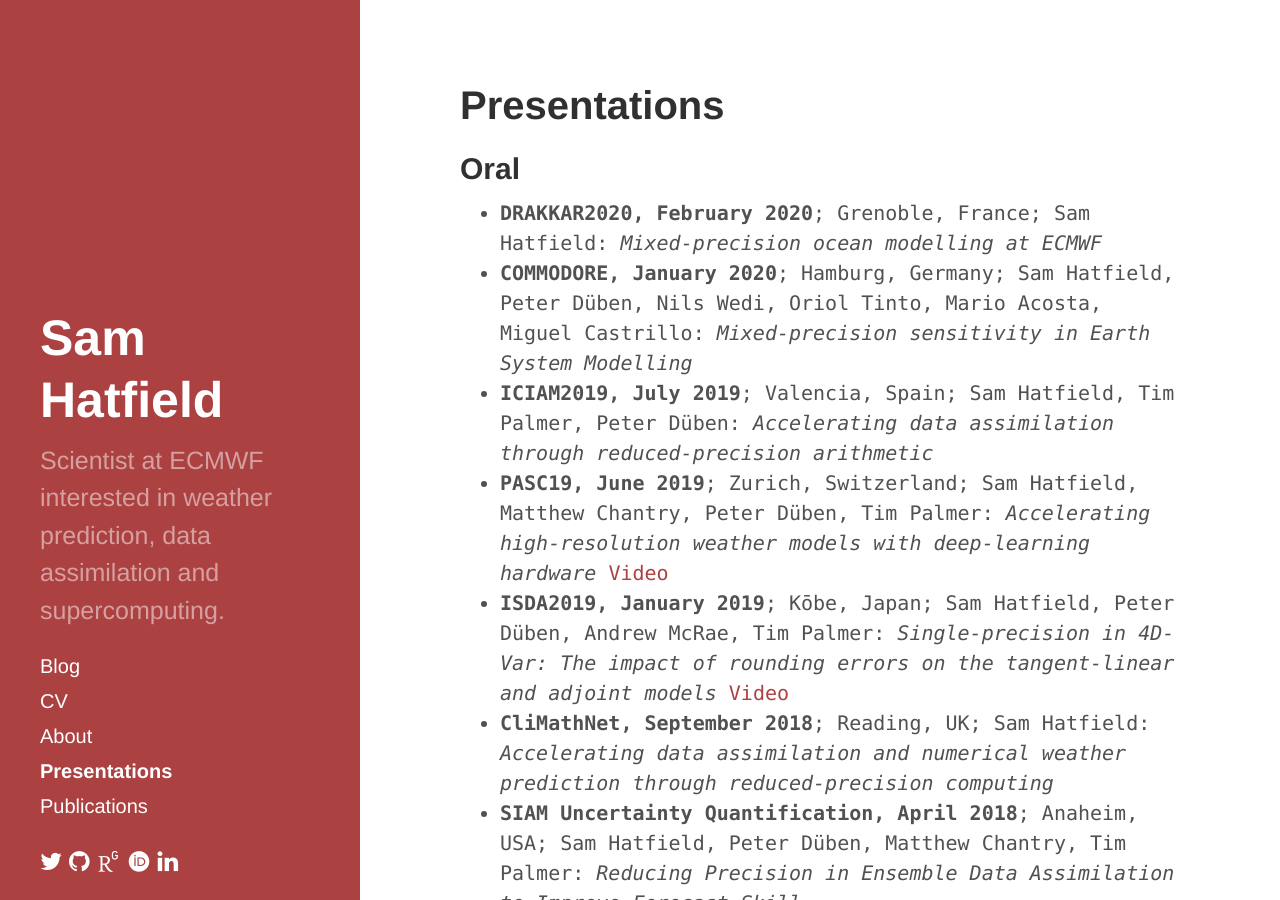
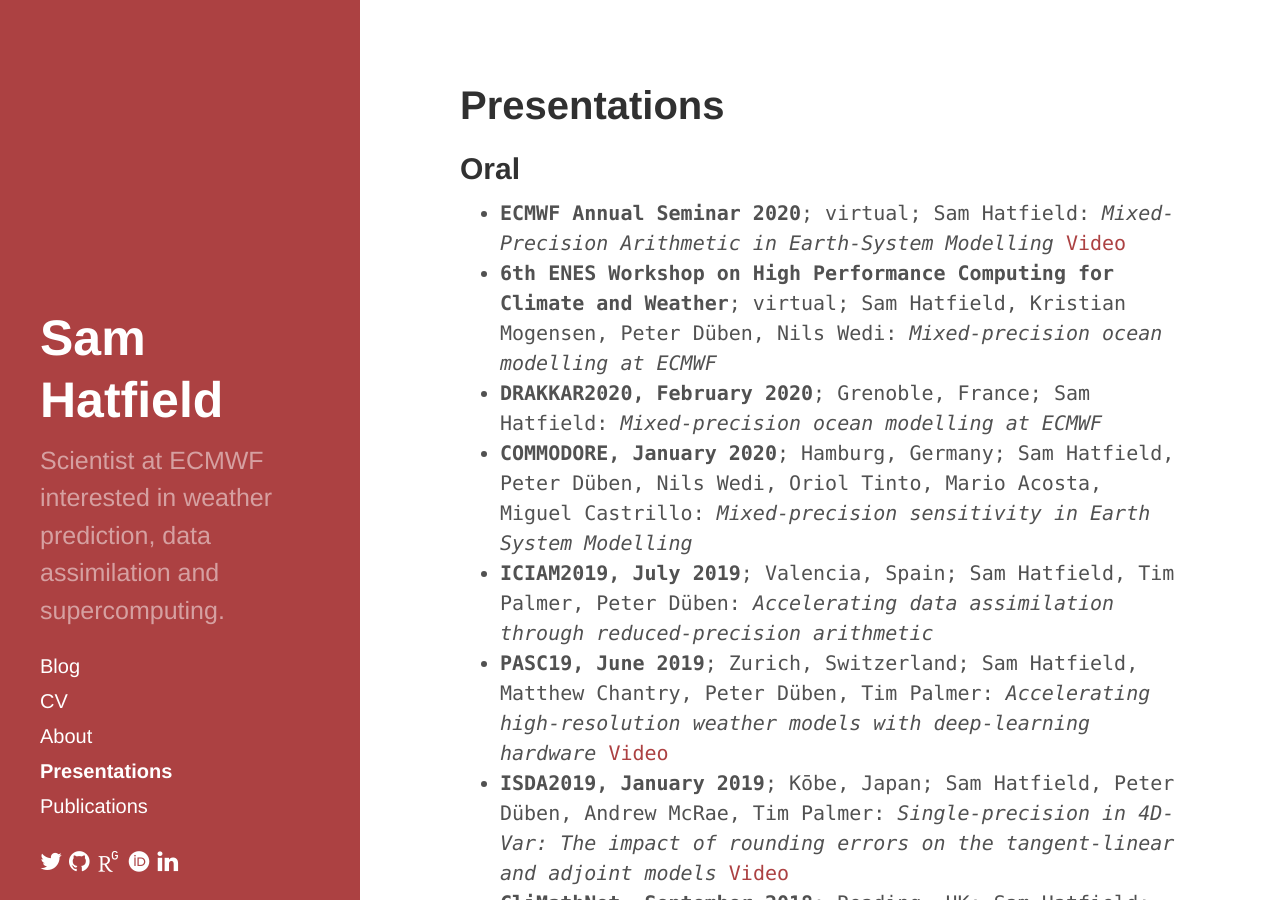
Before and after one commit to samhatfield/samhatfield.github.io, a Jekyll site: the page built from presentations.md, in a window 1280 px wide and 900 px high. Built offline with Jekyll 4.4.1, drawn with Linux system fonts in a browser that asks for light colours; nearby versions of some CDN libraries; some web fonts are replaced.

Commit message:
Update presentations.md

```diff
--- a/presentations.md
+++ b/presentations.md
@@ -7,6 +7,8 @@ title: Presentations
 
 
 <ul class="publication-list">
+    <li><b>ECMWF Annual Seminar 2020</b>; virtual; Sam Hatfield: <em>Mixed-Precision Arithmetic in Earth-System Modelling</em> <a href="https://vimeo.com/458574407">Video</a></li>
+    <li><b>6th ENES Workshop on High Performance Computing for Climate and Weather</b>; virtual; Sam Hatfield, Kristian Mogensen, Peter Düben, Nils Wedi: <em>Mixed-precision ocean modelling at ECMWF</em></li>
     <li><b>DRAKKAR2020, February 2020</b>; Grenoble, France; Sam Hatfield: <em>Mixed-precision ocean modelling at ECMWF</em></li>
     <li><b>COMMODORE, January 2020</b>; Hamburg, Germany; Sam Hatfield, Peter Düben, Nils Wedi, Oriol Tinto, Mario Acosta, Miguel Castrillo: <em>Mixed-precision sensitivity in Earth System Modelling</em></li>
     <li><b>ICIAM2019, July 2019</b>; Valencia, Spain; Sam Hatfield, Tim Palmer, Peter Düben: <em>Accelerating data assimilation through reduced-precision arithmetic</em></li>
```
